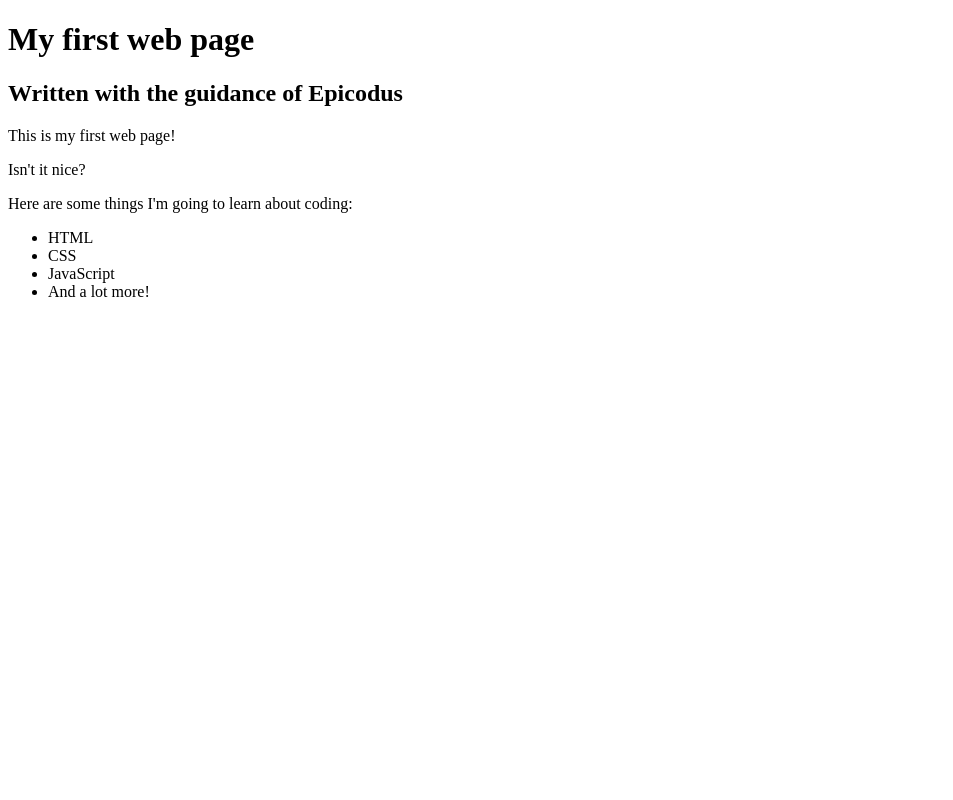
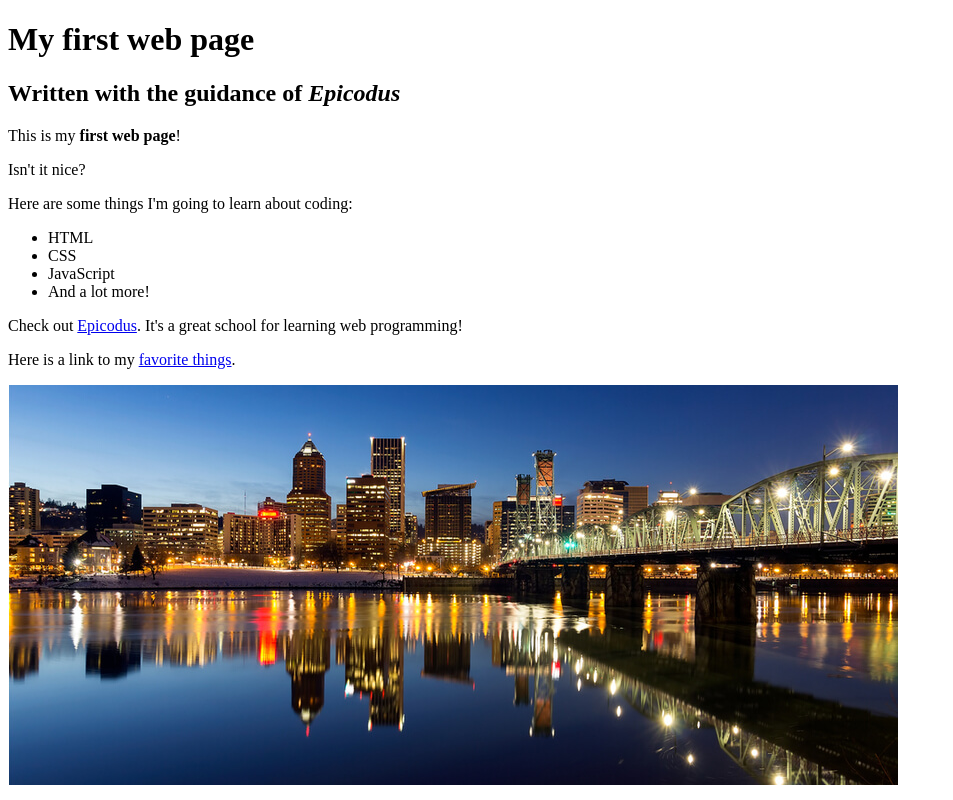
Before and after one commit to glenbuck503/my-first-webpage2, a plain HTML site: page my-first-webpage.html in a window 1280 px wide. Shown: the whole page, without its empty margins (0-953 px from the left). Drawn offline with Linux system fonts and the light colour scheme.

Commit message:
add picture

```diff
--- a/my-first-webpage.html
+++ b/my-first-webpage.html
@@ -5,10 +5,11 @@
 </head>
 <body>
   <h1>My first web page</h1>
-  <h2>Written with the guidance of Epicodus</h2>
+  <h2>Written with the guidance of <em>Epicodus</em></h2>
 
-  <p>This is my first web page!</p>
+  <p>This is my <strong>first web page</strong>!</p>
   <p>Isn't it nice?</p>
+
 
   <p>Here are some things I'm going to learn about coding:</p>
   <ul>
@@ -17,5 +18,10 @@
     <li>JavaScript</li>
     <li>And a lot more!</li>
   </ul>
+
+  <p>Check out <a href="http://www.epicodus.com/">Epicodus</a>. It's a great school for learning web programming!</p>
+  <p>Here is a link to my <a href="favorite-things.html">favorite things</a>.</p>
+
+  <img src="img/portland.jpg" alt="A picture of Portland.">
 </body>
 </html>
```
Also changed, not shown: img/portland.jpg (added), 2 other files.
